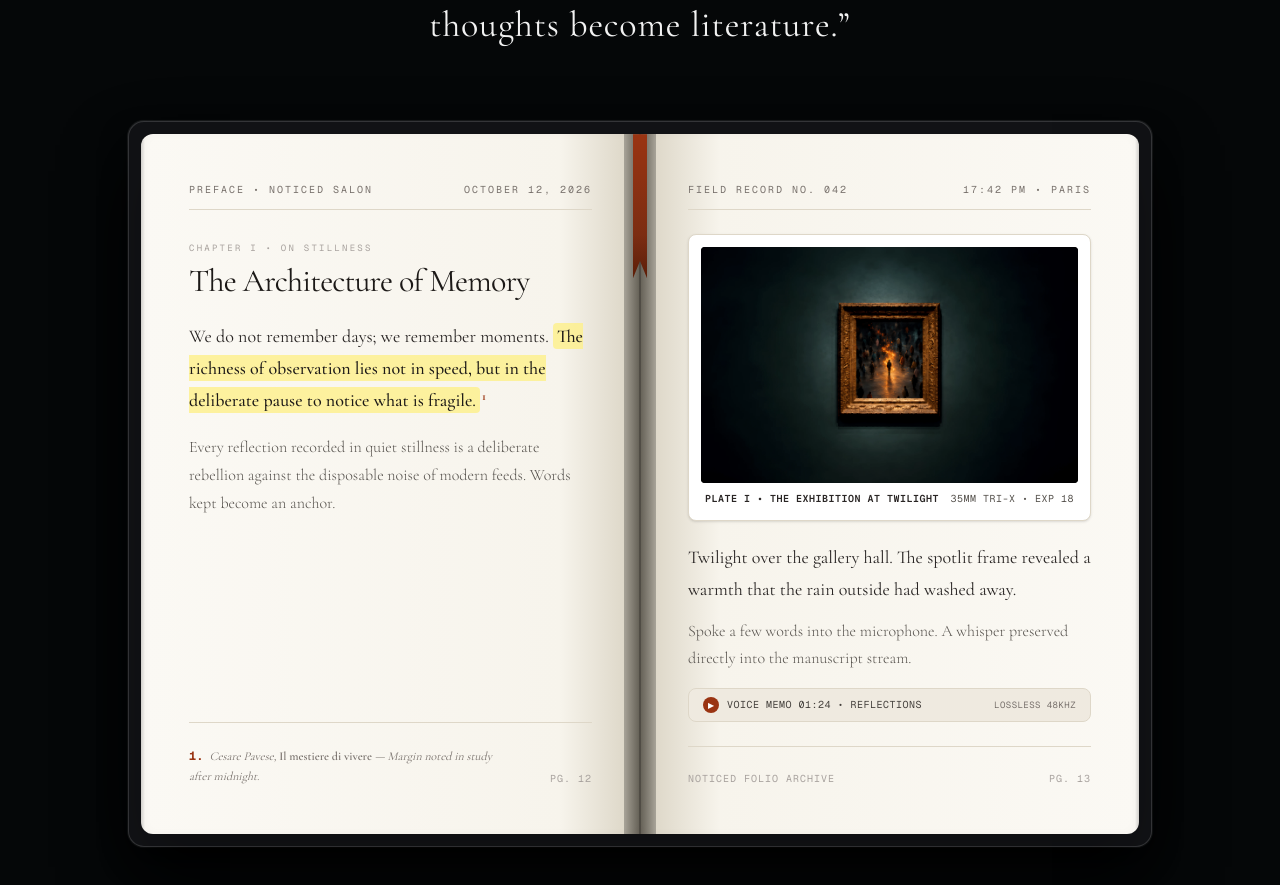
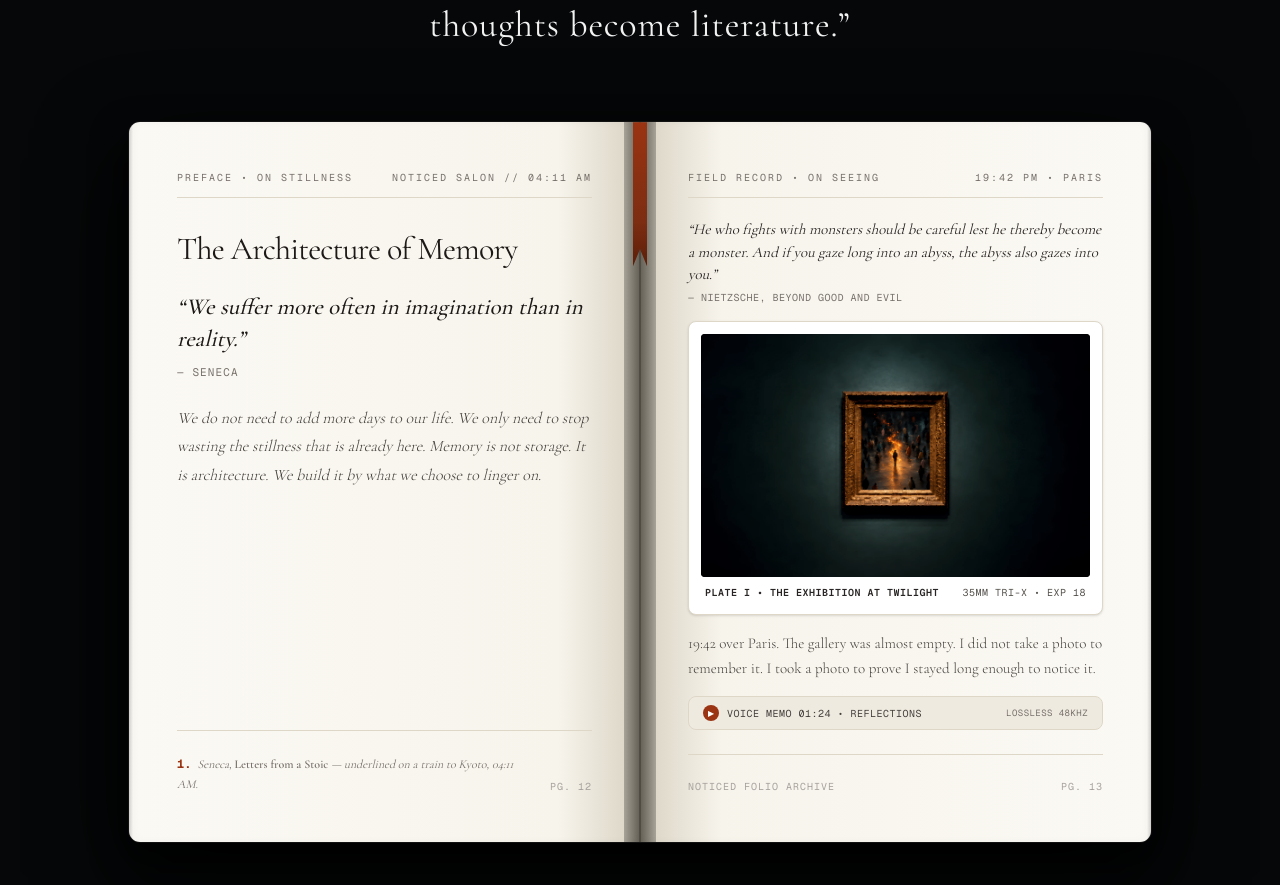
Before and after one commit to callipolis-inc/noticed-web, a Next.js app: page / in a window 1280 px wide. Shown: the part 1089-1974 px from the top of the page. Built offline with nearby package versions, Linux system fonts and the light colour scheme.

Commit message:
feat(book): remove outer card casing and apply user revised texts for Seneca preface and Nietzsche field record

```diff
--- a/src/components/BookUnfoldSection.tsx
+++ b/src/components/BookUnfoldSection.tsx
@@ -26,7 +26,7 @@ export function BookUnfoldSection() {
         </blockquote>
       </motion.div>
 
-      {/* 2. THE HIGH-CRAFT TWO-PAGE OPEN BOOK */}
+      {/* 2. THE TWO-PAGE OPEN BOOK (Without any outer card or glass casing) */}
       <motion.div
         initial={{ opacity: 0, y: 28 }}
         whileInView={{ opacity: 1, y: 0 }}
@@ -34,20 +34,16 @@ export function BookUnfoldSection() {
         transition={{ duration: 1, ease: [0.16, 1, 0.3, 1] }}
         className="relative w-full max-w-5xl flex justify-center"
       >
-
-        {/* PHYSICAL HARDCOVER CASING UNDERNEATH (Obsidian Buckram Cloth Binding) */}
+        {/* THE TWO-PAGE OPEN SPREAD (Stands directly on the dark canvas) */}
         <div
-          className="relative w-full rounded-2xl p-2 sm:p-3 bg-[#111215] border border-white/15"
+          className="relative w-full flex flex-col md:flex-row rounded-xl overflow-hidden border border-stone-800/40"
           style={{
-            boxShadow: "0 35px 80px -15px rgba(0, 0, 0, 0.95), 0 15px 35px -10px rgba(0, 0, 0, 0.8), 0 0 1px 1px rgba(255, 255, 255, 0.1)",
+            boxShadow: "0 35px 90px rgba(0, 0, 0, 0.95), 0 15px 35px rgba(0, 0, 0, 0.75)",
           }}
         >
 
-          {/* THE TWO-PAGE OPEN SPREAD */}
-          <div className="relative w-full flex flex-col md:flex-row rounded-xl overflow-hidden shadow-2xl">
-
           {/* ============================================================
-                LEFT PAGE: Preface, The Architecture of Memory & Marginalia
+              LEFT PAGE: PREFACE • ON STILLNESS
               ============================================================ */}
           <div
             className="relative flex-1 p-7 sm:p-10 lg:p-12 flex flex-col justify-between"
@@ -65,37 +61,36 @@ export function BookUnfoldSection() {
             <div>
               {/* Header Plate */}
               <div className="border-b border-[#ded7c8] pb-3 mb-6 sm:mb-8 flex justify-between items-baseline font-mono text-[10px] tracking-[0.2em] text-[#78716c] uppercase">
-                  <span>PREFACE &bull; NOTICED SALON</span>
-                  <span>OCTOBER 12, 2026</span>
+                <span>PREFACE &bull; ON STILLNESS</span>
+                <span>NOTICED SALON // 04:11 AM</span>
               </div>
 
-                {/* Chapter & Title */}
-                <span className="font-mono text-[9px] tracking-[0.25em] text-[#a8a29e] uppercase block mb-1.5">
-                  CHAPTER I &bull; ON STILLNESS
-                </span>
+              {/* Title */}
               <h3 className="font-[family-name:var(--font-cormorant)] text-2xl sm:text-3xl lg:text-[32px] font-normal leading-[1.18] text-[#1c1917] mb-5 tracking-tight">
                 The Architecture of Memory
               </h3>
 
-                {/* Body Passage with Warm Amber Highlighter */}
-                <p className="font-[family-name:var(--font-cormorant)] text-base sm:text-lg leading-[1.8] text-[#292524] mb-4">
-                  We do not remember days; we remember moments.{" "}
-                  <span className="bg-[#fef08a]/80 px-1 py-0.5 rounded text-[#1c1917] font-medium">
-                    The richness of observation lies not in speed, but in the deliberate pause to notice what is fragile.
+              {/* Seneca Quote in the Center */}
+              <div className="my-5 sm:my-6">
+                <blockquote className="font-[family-name:var(--font-cormorant)] text-xl sm:text-2xl lg:text-[23px] italic font-medium leading-[1.38] text-[#1c1917] mb-2">
+                  &ldquo;We suffer more often in imagination than in reality.&rdquo;
+                </blockquote>
+                <span className="font-mono text-[10.5px] sm:text-[11px] text-[#78716c] tracking-widest uppercase block">
+                  &mdash; Seneca
                 </span>
-                  <sup className="font-serif font-bold text-xs text-[#9a3412] ml-0.5">1</sup>
-                </p>
+              </div>
 
-                <p className="font-[family-name:var(--font-cormorant)] text-sm sm:text-base leading-[1.75] text-[#57534e] font-light">
-                  Every reflection recorded in quiet stillness is a deliberate rebellion against the disposable noise of modern feeds. Words kept become an anchor.
+              {/* Handwritten/Reflective Paragraph */}
+              <p className="font-[family-name:var(--font-cormorant)] text-sm sm:text-base leading-[1.78] text-[#44403c] italic font-light">
+                We do not need to add more days to our life. We only need to stop wasting the stillness that is already here. Memory is not storage. It is architecture. We build it by what we choose to linger on.
               </p>
             </div>
 
-              {/* Footnotes Apparatus & Page Number */}
+            {/* Footnote Apparatus & Page Number */}
             <div className="pt-6 border-t border-[#ded7c8] mt-6 flex justify-between items-end">
-                <div className="text-xs font-serif text-[#78716c] italic leading-relaxed max-w-[80%]">
+              <div className="text-xs font-serif text-[#78716c] italic leading-relaxed max-w-[85%]">
                 <span className="font-mono not-italic font-bold text-[#9a3412] mr-1.5">1.</span>
-                  Cesare Pavese, <span className="not-italic font-semibold">Il mestiere di vivere</span> &mdash; Margin noted in study after midnight.
+                Seneca, <span className="not-italic font-semibold">Letters from a Stoic</span> &mdash; underlined on a train to Kyoto, 04:11 AM.
               </div>
               <span className="font-mono text-[10px] text-[#a8a29e] tracking-widest uppercase">
                 pg. 12
@@ -125,7 +120,7 @@ export function BookUnfoldSection() {
           />
 
           {/* ============================================================
-                RIGHT PAGE: Field Observation & Straight Photographic Plate
+              RIGHT PAGE: FIELD RECORD • ON SEEING
               ============================================================ */}
           <div
             className="relative flex-1 p-7 sm:p-10 lg:p-12 flex flex-col justify-between"
@@ -142,13 +137,23 @@ export function BookUnfoldSection() {
             {/* Page Content */}
             <div>
               {/* Header Plate */}
-                <div className="border-b border-[#ded7c8] pb-3 mb-5 sm:mb-6 flex justify-between items-baseline font-mono text-[10px] tracking-[0.2em] text-[#78716c] uppercase">
-                  <span>FIELD RECORD NO. 042</span>
-                  <span>17:42 PM &bull; PARIS</span>
+              <div className="border-b border-[#ded7c8] pb-3 mb-4 sm:mb-5 flex justify-between items-baseline font-mono text-[10px] tracking-[0.2em] text-[#78716c] uppercase">
+                <span>FIELD RECORD &bull; ON SEEING</span>
+                <span>19:42 PM &bull; PARIS</span>
+              </div>
+
+              {/* Nietzsche Quote */}
+              <div className="mb-4">
+                <p className="font-[family-name:var(--font-cormorant)] text-sm sm:text-[15px] italic leading-[1.5] text-[#292524]">
+                  &ldquo;He who fights with monsters should be careful lest he thereby become a monster. And if you gaze long into an abyss, the abyss also gazes into you.&rdquo;
+                </p>
+                <span className="font-mono text-[10px] text-[#78716c] tracking-wider uppercase block mt-1">
+                  &mdash; Nietzsche, Beyond Good and Evil
+                </span>
               </div>
 
               {/* Straight Archival Photographic Plate (Matching App Export 1:1, NO ROTATION) */}
-                <div className="mb-5 rounded-lg border border-[#ded7c8] bg-white p-2.5 sm:p-3 pb-3 sm:pb-3.5 shadow-sm space-y-2">
+              <div className="mb-4 rounded-lg border border-[#ded7c8] bg-white p-2.5 sm:p-3 pb-3 sm:pb-3.5 shadow-sm space-y-2">
                 {/* Photo Canvas */}
                 <div className="relative aspect-[16/10] rounded overflow-hidden bg-stone-950">
                   <Image
@@ -169,13 +174,9 @@ export function BookUnfoldSection() {
                 </div>
               </div>
 
-                {/* Field Observation Body Text */}
-                <p className="font-[family-name:var(--font-cormorant)] text-base sm:text-lg leading-[1.8] text-[#292524] mb-3">
-                  Twilight over the gallery hall. The spotlit frame revealed a warmth that the rain outside had washed away.
-                </p>
-
-                <p className="font-[family-name:var(--font-cormorant)] text-sm sm:text-base leading-[1.7] text-[#57534e] font-light">
-                  Spoke a few words into the microphone. A whisper preserved directly into the manuscript stream.
+              {/* Field Description Below Plate */}
+              <p className="font-[family-name:var(--font-cormorant)] text-sm sm:text-[15px] leading-[1.65] text-[#44403c] font-light">
+                19:42 over Paris. The gallery was almost empty. I did not take a photo to remember it. I took a photo to prove I stayed long enough to notice it.
               </p>
 
               {/* Slender Lossless Voice Memo Pill */}
@@ -205,7 +206,6 @@ export function BookUnfoldSection() {
           </div>
 
         </div>
-        </div>
 
       </motion.div>
 
```
Lines whose indentation alone changed are shown as unchanged.
